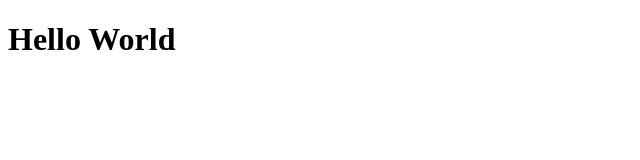
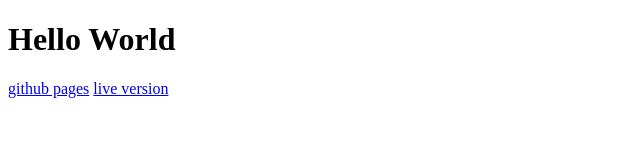
Before and after one commit to R1k17/R1k17.github.io, a plain HTML site: page index.html in a window 1280 px wide. Shown: the whole page, without its empty margins (0-640 px from the left). Drawn offline with Linux system fonts and the light colour scheme.

Commit message:
init comit

```diff
--- a/index.html
+++ b/index.html
@@ -9,5 +9,8 @@
 <body>
     <h1>Hello World</h1>
 
+    <span><a href="https://github.com/R1k17/R1k17.github.io">github pages</a></span>
+    <span><a href="https://r1k17.github.io./">live version</a></span>
+
 </body>
 </html>
```
